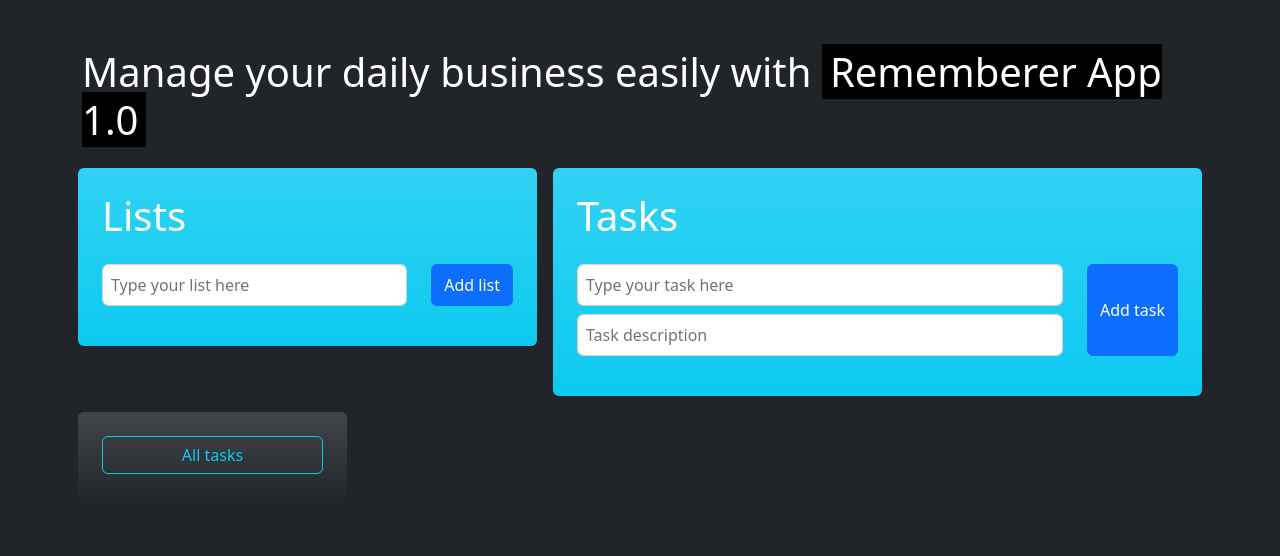
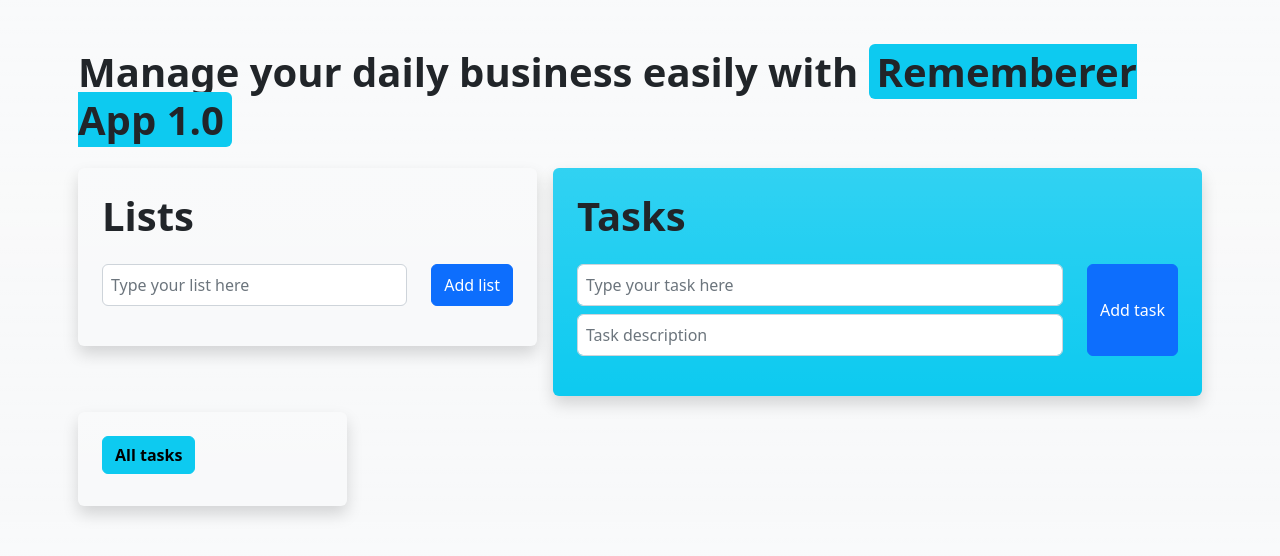
Before and after one commit to xemyleigh/todo-app-react, a React (Create React App) app: page / in a window 1280 px wide. Shown: the top 556 px of the page. Built offline with nearby package versions, Linux system fonts and the light colour scheme.

Commit message:
change design and lists config

```diff
--- a/public/index.html
+++ b/public/index.html
@@ -13,7 +13,7 @@
     <link rel="manifest" href="%PUBLIC_URL%/manifest.json" />
     <title>React App</title>
   </head>
-  <body class="bg-dark">
+  <body class="bg-light bg-gradient">
     <noscript>You need to enable JavaScript to run this app.</noscript>
     <div id="root"></div>
   </body>
--- a/src/App.js
+++ b/src/App.js
@@ -15,18 +15,18 @@ function App() {
     console.log(tasks)
 
   return (
-    <div className="container text-white mt-5">
+    <div className="container text-dark mt-5">
         <Header />
         <div className="row">
             <div className="col-lg-5 col-md-12 px-4 px-md-2 mb-3">
-                <div className='bg-info bg-gradient rounded p-4'>
-                    <h1>Lists</h1>
+                <div className='bg-light shadow bg-gradient rounded p-4'>
+                    <h1><b>Lists</b></h1>
                     <ListsForm />
                 </div>
             </div>
             <div className="col-lg-7 col-md-12 px-4 px-md-2 mb-3">
-                <div className='bg-info bg-gradient rounded p-4'>
-                    <h1>Tasks</h1>
+                <div className='bg-info shadow bg-gradient rounded p-4'>
+                    <h1><b>Tasks</b></h1>
                     <TasksForm />
                 </div>
             </div>
--- a/src/components/Header.jsx
+++ b/src/components/Header.jsx
@@ -3,9 +3,9 @@ import React from "react";
 const Header = () => {
     return (
         <div className="row">
-            <div className="col mb-3">
+            <div className="col px-4 px-md-2 mb-3">
                 <div>
-                    <h1>Manage your daily business easily with <span className="bg-black px-2">Rememberer App 1.0</span></h1>
+                    <h1><b>Manage your daily business easily with <span className="bg-info rounded px-2">Rememberer App 1.0</span></b></h1>
                 </div>
             </div>
         </div>
--- a/src/components/ListItem.jsx
+++ b/src/components/ListItem.jsx
@@ -28,7 +28,7 @@ const ListItem = ({list}) => {
         // <li className='list-group-item d-flex justify-content-between align-items-center'>
         //     {list.listName}
         //     <div className="d-flex gap-3">
-                <button className={classes} onClick={listHandler(list.listName)}>{list.listName}</button>
+                <button className={classes} onClick={listHandler(list.listName)}><b>{list.listName}</b></button>
                 // <button className="btn btn-danger" onClick={deleteTaskHandler(list.id)}>Delete</button>
 
         //     </div>
--- a/src/components/ListsList.jsx
+++ b/src/components/ListsList.jsx
@@ -9,10 +9,10 @@ const ListsList = () => {
 
     return (
         <div className='col-lg-3 col-md-12 px-4 px-md-2 mb-3'>
-            <div className='bg-transparent bg-gradient rounded p-4'>
+            <div className='bg-light bg-gradient shadow rounded p-4'>
                 <div className="row">
                     <div className="col">
-                        <ul className="list-group">
+                        <ul className=" d-flex flex-wrap p-0 gap-2 m-0">
                             {lists.map(list => <ListItem list={list} key={list.id}/>)}
                         </ul>
                     </div>
--- a/src/components/TodoList.jsx
+++ b/src/components/TodoList.jsx
@@ -11,7 +11,7 @@ const TodoList = () => {
     if (filteredTasks.length > 0) {
         return (
             <div className='col-lg-9 col-md-12 px-4 px-md-2'>
-                <div className='bg-transparent bg-gradient rounded p-4'>
+                <div className='bg-light shadow bg-gradient rounded p-4'>
                     <div className="row">
                         <div className="col">
                             <ul className="list-group">
--- a/src/slices/activeListSlice.js
+++ b/src/slices/activeListSlice.js
@@ -4,7 +4,7 @@ import { createSlice } from "@reduxjs/toolkit"
 const activeListSlice = createSlice({
     name: 'activeList',
     initialState: {
-        value: 'General'
+        value: 'All tasks'
     },
     reducers: {
         updateActiveList(state, { payload: name }) {
```
